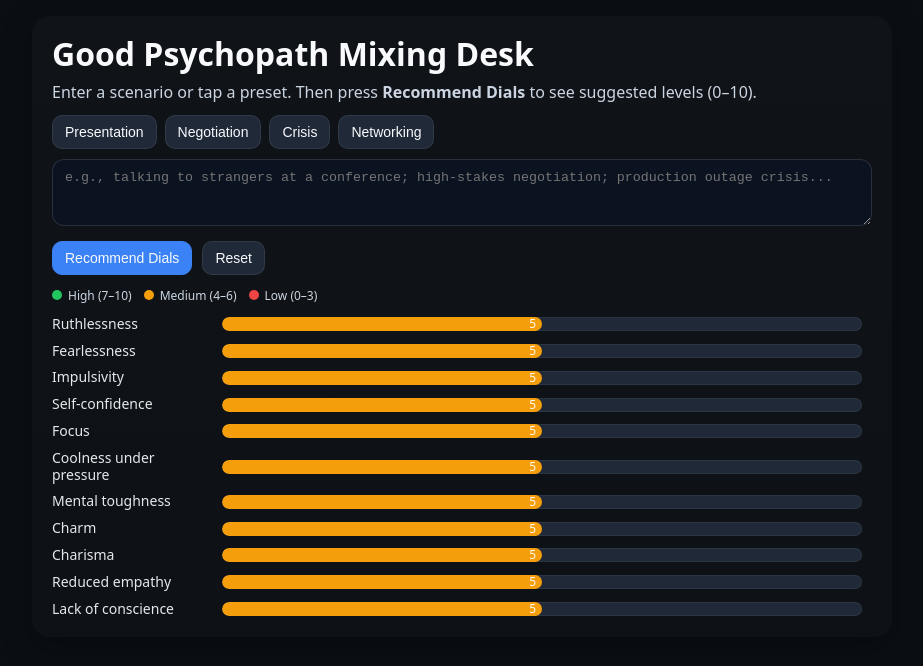
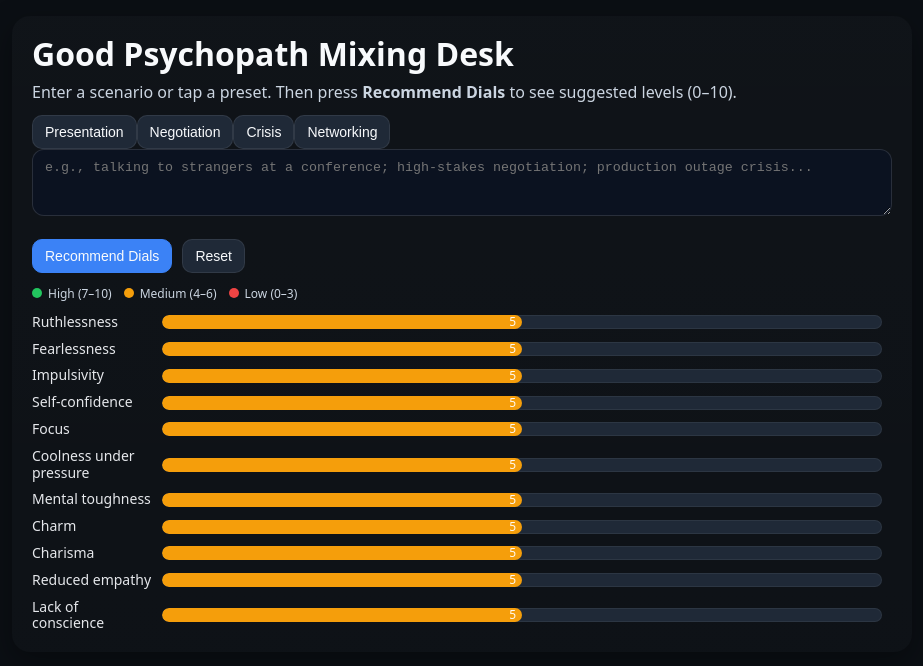
Before and after one commit to oswald23/Mixing-desk-app, a React (Vite) app: page / in a window 1280 px wide. Shown: the top 666 px of the page, without its empty margins (178-1101 px from the left). Built offline with nearby package versions, Linux system fonts and the light colour scheme.

Commit message:
index.css

```diff
--- a/index.css
+++ b/index.css
@@ -26,7 +26,7 @@ body {
 
 .container {
   width: 100%;
-  max-width: 860px;
+  max-width: 900px;
   background: linear-gradient(180deg, rgba(255,255,255,0.02), rgba(255,255,255,0.01));
   padding: 20px;
   border-radius: 18px;
@@ -44,9 +44,19 @@ h1 {
   color: var(--text-dim);
 }
 
-/* ---------- Buttons ---------- */
+/* ---------- Inputs & Buttons ---------- */
+.input, .scenario {
+  width: 100%;
+  background: #0b1220;
+  color: var(--text);
+  border: 1px solid rgba(255,255,255,0.12);
+  border-radius: 12px;
+  padding: 10px 12px;
+  outline: none;
+}
+.scenario { margin-bottom: 8px; }
+
 .btn-row { display: flex; gap: 10px; margin: 10px 0 12px; flex-wrap: wrap; }
-.preset-row { display: flex; gap: 8px; margin: 10px 0; overflow-x: auto; }
 
 .btn {
   background: #1f2937;
@@ -56,23 +66,9 @@ h1 {
   border-radius: 10px;
   font-size: 14px;
 }
-
 .btn.primary {
   background: var(--accent);
   border-color: var(--accent);
-}
-
-.btn.preset { white-space: nowrap; }
-
-/* ---------- Inputs ---------- */
-.scenario {
-  width: 100%;
-  background: #0b1220;
-  color: var(--text);
-  border: 1px solid rgba(255,255,255,0.12);
-  border-radius: 12px;
-  padding: 10px 12px;
-  outline: none;
 }
 
 /* ---------- Legend ---------- */
@@ -87,61 +83,66 @@ h1 {
 }
 .legend span { display: inline-flex; align-items: center; gap: 6px; }
 .dot { width: 10px; height: 10px; border-radius: 999px; display: inline-block; }
-.dot-green { background: #22c55e; }  /* green-500 */
-.dot-orange { background: #f59e0b; } /* amber-500 */
-.dot-red { background: #ef4444; }    /* red-500 */
+.dot-green { background: #22c55e; }
+.dot-orange { background: #f59e0b; }
+.dot-red { background: #ef4444; }
 
 /* ---------- Bars ---------- */
 .bars { margin-top: 8px; display: grid; gap: 10px; }
 
 .bar-row {
   display: grid;
-  grid-template-columns: 1fr 3fr 40px; /* label | bar | value (mobile) */
+  grid-template-columns: 1fr 5fr 40px; /* label | bar | value (mobile) */
   align-items: center;
   gap: 10px;
 }
-
-.bar-label {
-  font-size: 14px;
-  color: #e5e7eb;
-  line-height: 1.2;
-}
+.bar-label { font-size: 14px; color: #e5e7eb; line-height: 1.2; }
 
 .bar-track {
   position: relative;
   height: 14px;
-  background: #1f2937; /* slate-800 */
+  background: #1f2937;
   border-radius: 999px;
   overflow: hidden;
   box-shadow: inset 0 0 0 1px rgba(255,255,255,0.06);
 }
-
 .bar-fill {
   height: 100%;
   border-radius: 999px;
   display: flex;
   align-items: center;
-  justify-content: flex-end; /* inline number on the right */
+  justify-content: flex-end;
 }
-
 .bar-inline {
-  display: none;           /* hidden on small screens */
+  display: none;
   color: rgba(255,255,255,0.95);
   font-size: 12px;
   padding-right: 6px;
-  line-height: 14px;       /* match bar height */
+  line-height: 14px;
 }
-
 .bar-value {
   font-variant-numeric: tabular-nums;
   color: #e5e7eb;
   font-size: 13px;
   text-align: right;
 }
-
-/* On wider screens, show value inside bar and hide right-side number */
 @media (min-width: 640px) {
-  .bar-row { grid-template-columns: 1fr 4fr 0px; }
+  .bar-row { grid-template-columns: 1fr 6fr 0px; }
   .bar-inline { display: block; }
   .bar-value { display: none; }
 }
+
+/* ---------- Explanations ---------- */
+.debug, .commentary {
+  margin-top: 14px;
+  background: #0b1220;
+  border: 1px solid rgba(255,255,255,0.08);
+  border-radius: 12px;
+  padding: 10px 12px;
+  color: #cbd5e1;
+  font-size: 13px;
+}
+.debug-title { font-weight: 600; margin-bottom: 6px; color: #e5e7eb; }
+.commentary h3 { margin: 0 0 6px 0; color: #e5e7eb; }
+.commentary ul { margin: 0; padding-left: 18px; }
+.commentary .note { margin-top: 6px; color: #94a3b8; font-size: 12px; }
```
